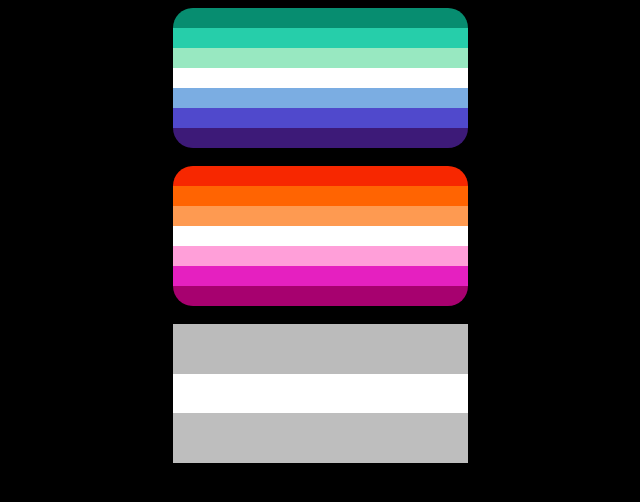
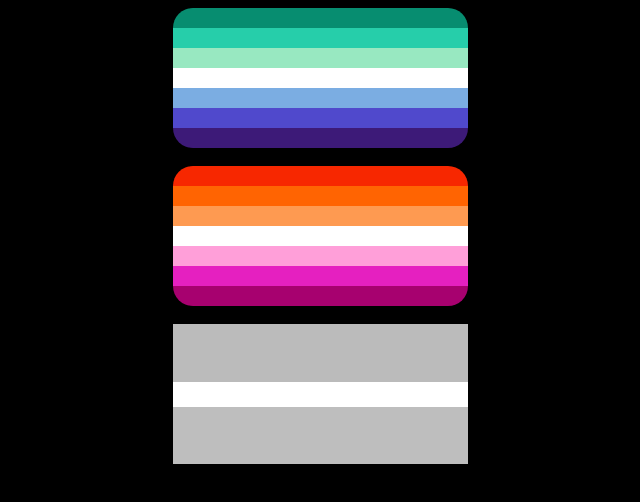
Before and after one commit to irscy/css-art, a plain HTML site: page pride-flags/index.html in a window 1280 px wide. Shown: the whole page, without its empty margins (320-960 px from the left). Drawn offline with Linux system fonts and the light colour scheme.

Commit message:
small tweaks to size

```diff
--- a/pride-flags/style.css
+++ b/pride-flags/style.css
@@ -103,25 +103,22 @@ body {
 
 
 /* BI FLAG START */
-.flag_three {
-    height: 140;
-}
 
 .three_one {
     border: none;
     width: 295px;
-    height: 50px;
+    height: 57.5px;
     background-color: rgb(187, 187, 187);
 }
 .three_two {
     border: none;
     width: 295px;
-    height: 39px;
+    height: 25px;
     background-color: #fff;
 }
 .three_three {
     border: none;
     width: 295px;
-    height: 50px;
+    height: 57.5px;
     background-color: rgb(190, 190, 190);
 }
```
